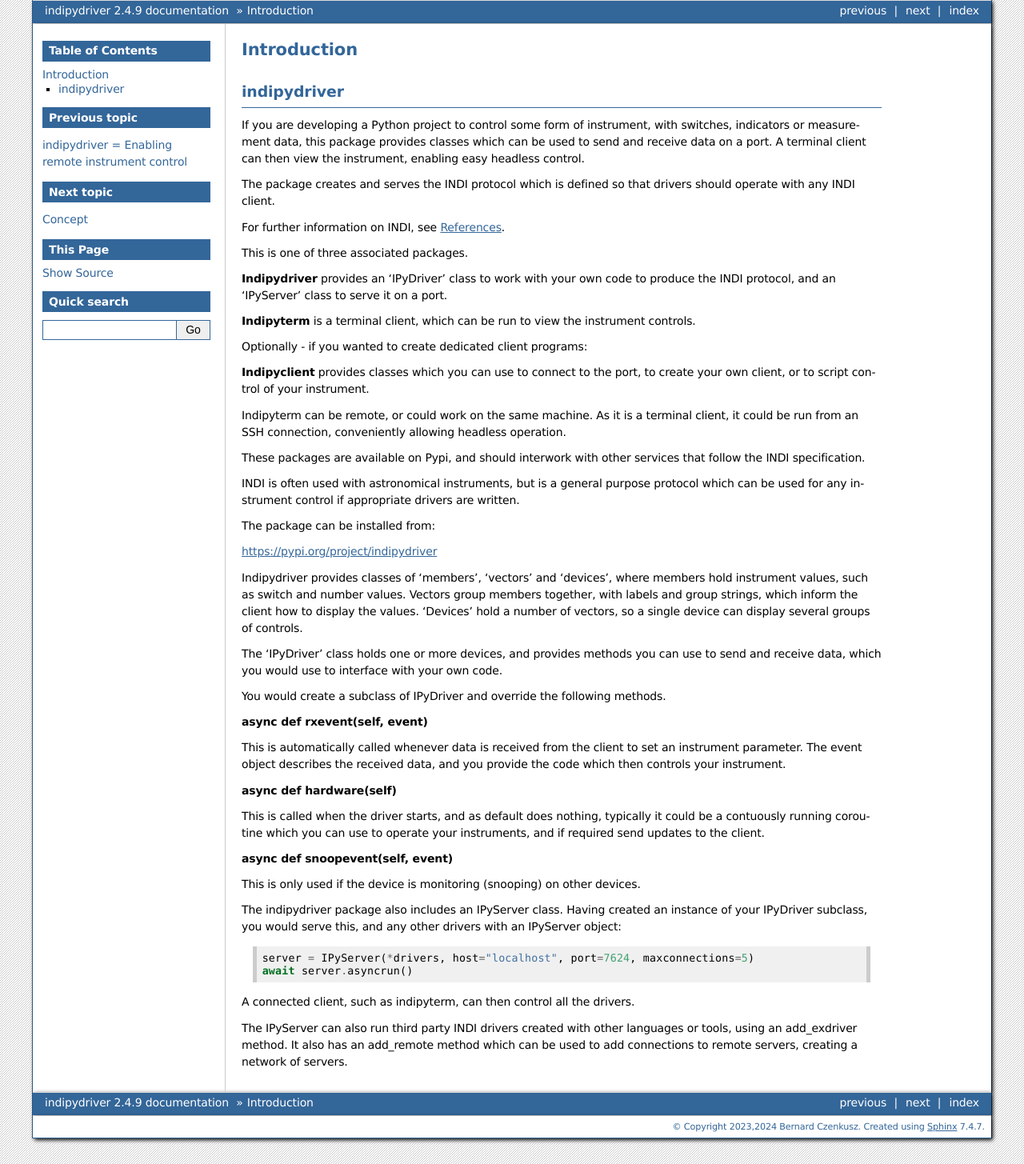
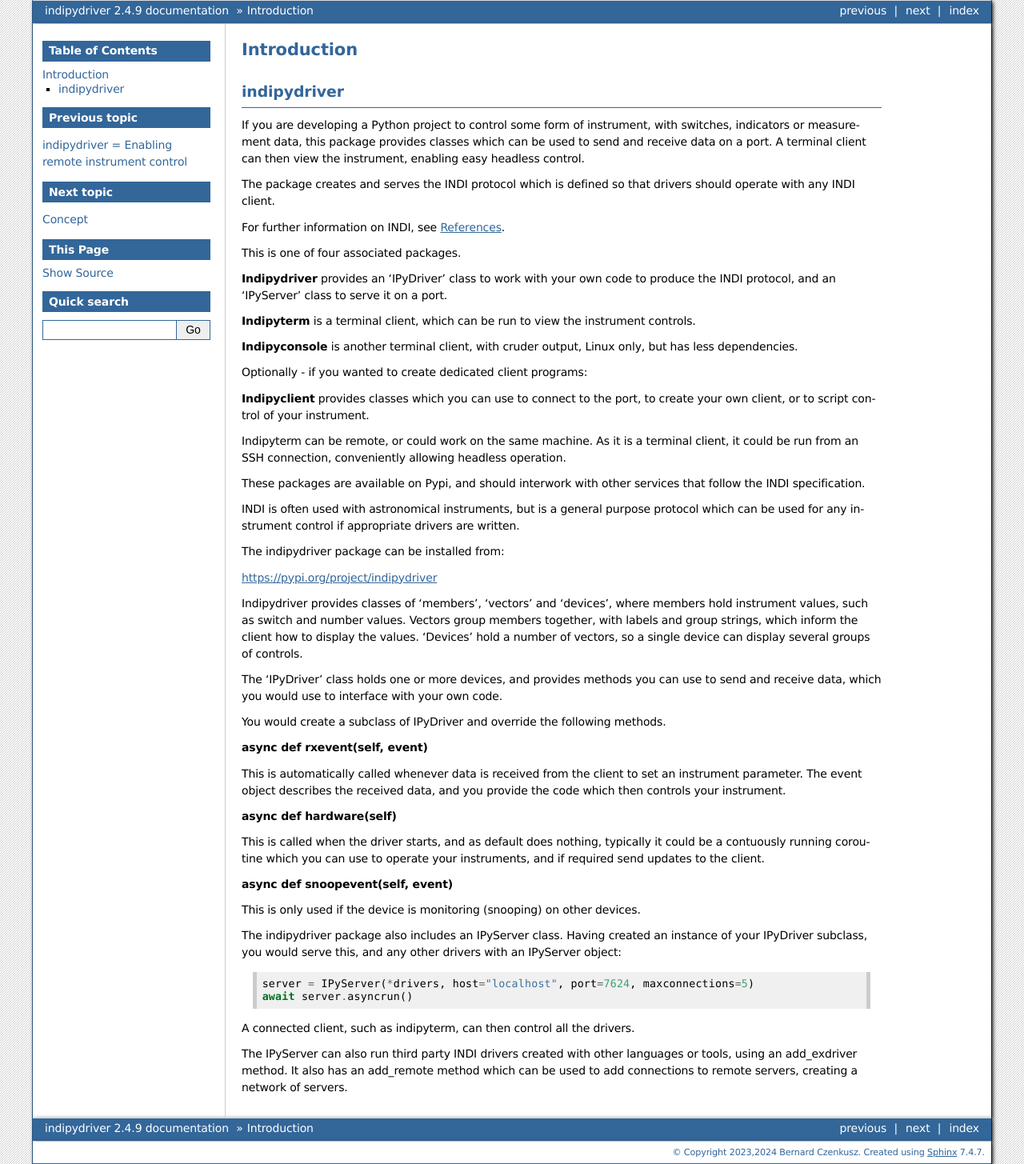
Before and after one commit to bernie-skipole/indipydriver, a Sphinx documentation site: the page built from docs/source/usage/introduction.rst, in a window 1280 px wide. Shown: the whole page at 80% size. Built offline with Sphinx 7.4.7, drawn with Linux system fonts in a browser that asks for light colours.

Commit message:
Updated docs to indicate indipyconsole

```diff
--- a/docs/source/usage/introduction.rst
+++ b/docs/source/usage/introduction.rst
@@ -11,11 +11,13 @@
 
 For further information on INDI, see :ref:`references`.
 
-This is one of three associated packages.
+This is one of four associated packages.
 
 **Indipydriver** provides an 'IPyDriver' class to work with your own code to produce the INDI protocol, and an 'IPyServer' class to serve it on a port.
 
 **Indipyterm** is a terminal client, which can be run to view the instrument controls.
+
+**Indipyconsole** is another terminal client, with cruder output, Linux only, but has less dependencies.
 
 Optionally - if you wanted to create dedicated client programs:
 
@@ -27,7 +29,7 @@
 
 INDI is often used with astronomical instruments, but is a general purpose protocol which can be used for any instrument control if appropriate drivers are written.
 
-The package can be installed from:
+The indipydriver package can be installed from:
 
 https://pypi.org/project/indipydriver
 
```
